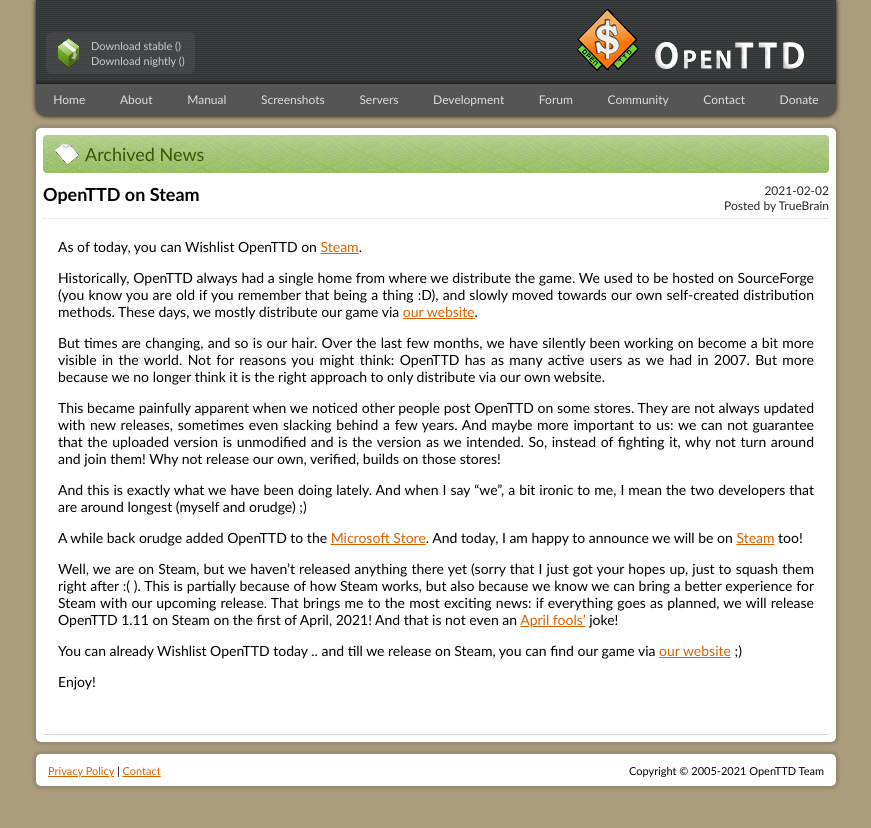
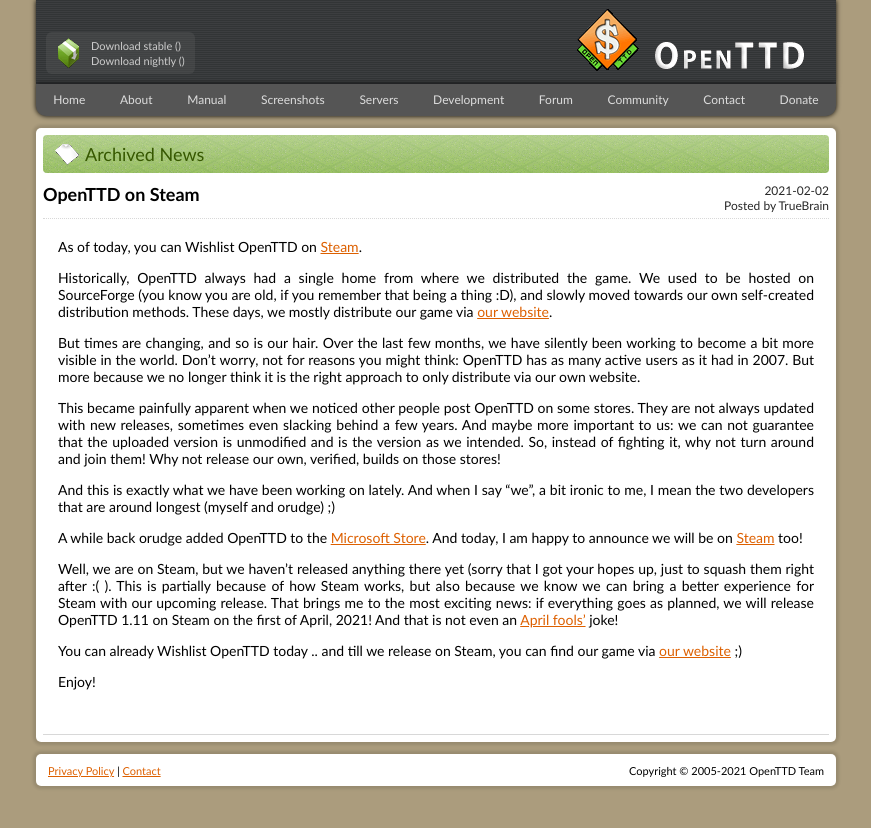
Before and after one commit to OpenTTD/website, a Jekyll site: the page built from _posts/2021-02-02-openttd-on-steam.md, in a window 1280 px wide. Shown: the top 828 px of the page, without its empty margins (204-1075 px from the left). Built offline with Jekyll 4.4.1, drawn with Linux system fonts in a browser that asks for light colours.

Commit message:
Update 2021-02-02-openttd-on-steam.md

```diff
--- a/_posts/2021-02-02-openttd-on-steam.md
+++ b/_posts/2021-02-02-openttd-on-steam.md
@@ -5,13 +5,13 @@
 
 As of today, you can Wishlist OpenTTD on [Steam](https://store.steampowered.com/app/1536610/OpenTTD/).
 
-Historically, OpenTTD always had a single home from where we distribute the game.
-We used to be hosted on SourceForge (you know you are old if you remember that being a thing :D), and slowly moved towards our own self-created distribution methods.
+Historically, OpenTTD always had a single home from where we distributed the game.
+We used to be hosted on SourceForge (you know you are old, if you remember that being a thing :D), and slowly moved towards our own self-created distribution methods.
 These days, we mostly distribute our game via [our website](https://www.openttd.org).
 
 But times are changing, and so is our hair.
-Over the last few months, we have silently been working on become a bit more visible in the world.
-Not for reasons you might think: OpenTTD has as many active users as we had in 2007.
+Over the last few months, we have silently been working to become a bit more visible in the world.
+Don't worry, not for reasons you might think: OpenTTD has as many active users as it had in 2007.
 But more because we no longer think it is the right approach to only distribute via our own website.
 
 <!-- more -->
@@ -22,13 +22,13 @@
 So, instead of fighting it, why not turn around and join them!
 Why not release our own, verified, builds on those stores!
 
-And this is exactly what we have been doing lately.
+And this is exactly what we have been working on lately.
 And when I say "we", a bit ironic to me, I mean the two developers that are around longest (myself and orudge) ;)
 
 A while back orudge added OpenTTD to the [Microsoft Store](https://www.microsoft.com/en-us/p/openttd-official/9ncjg5rvrr1c).
 And today, I am happy to announce we will be on [Steam](https://store.steampowered.com/app/1536610/OpenTTD/) too!
 
-Well, we are on Steam, but we haven't released anything there yet (sorry that I just got your hopes up, just to squash them right after :( ).
+Well, we are on Steam, but we haven't released anything there yet (sorry that I got your hopes up, just to squash them right after :( ).
 This is partially because of how Steam works, but also because we know we can bring a better experience for Steam with our upcoming release.
 That brings me to the most exciting news: if everything goes as planned, we will release OpenTTD 1.11 on Steam on the first of April, 2021!
 And that is not even an [April fools'](https://en.wikipedia.org/wiki/April_Fools%27_Day) joke!
```
